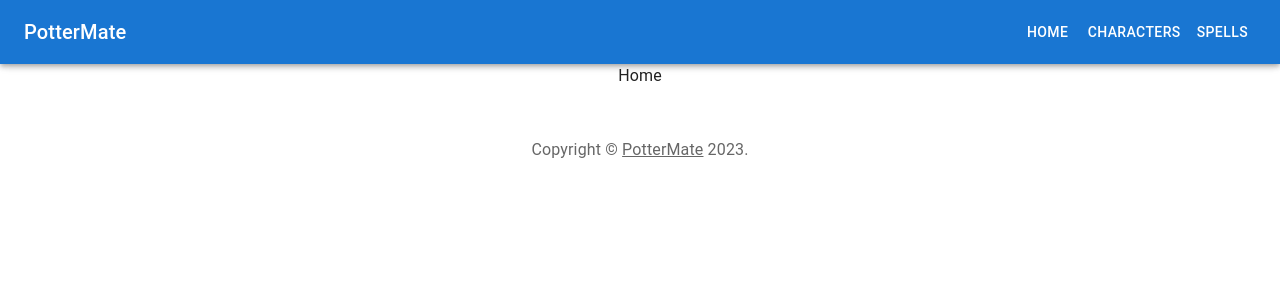
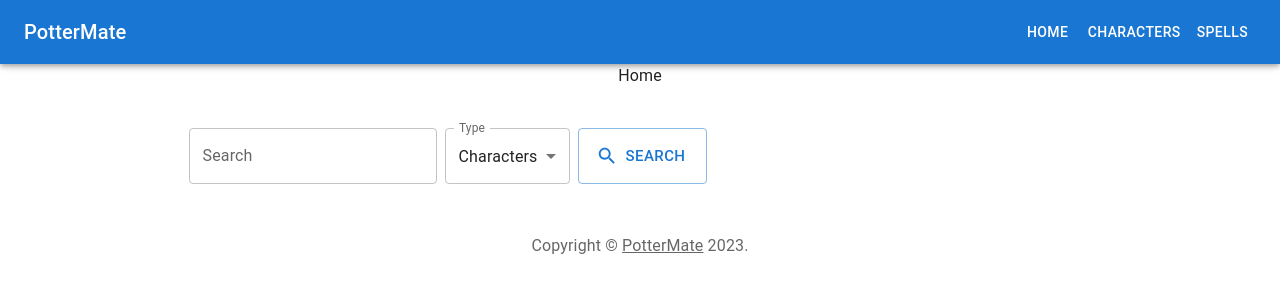
Before and after one commit to Nic-Horton/MaraudersMemoir, a React (Create React App) app: page / in a window 1280 px wide. Shown: the top 300 px of the page. Built offline with nearby package versions, Linux system fonts and the light colour scheme.

Commit message:
Added search bar to home page. Currently has no functionality.

```diff
--- /dev/null
+++ b/src/components/ForPages/SearchBar.jsx
@@ -0,0 +1,98 @@
+import React from 'react'
+import { Search } from "@mui/icons-material";
+import { Box, Button, MenuItem, TextField } from "@mui/material";
+import { useState } from "react";
+
+const searchTypes = [
+  {
+    value: "characters",
+    label: "Characters",
+  },
+  {
+    value: "potions",
+    label: "Potions",
+  },
+  {
+    value: "spells",
+    label: "Spells",
+  },
+];
+
+function SearchBar() {
+  const [searchType, setSearchType] = useState("characters");
+  const [search, setSearch] = useState("");
+
+  const handleChangeSearchType = (e) => {
+    const searchType = e.target.value;
+    setSearchType(searchType);
+  };
+
+  const handleChangeSearch = (e) => {
+    const search = e.target.value;
+    setSearch(search);
+  };
+
+  const handleSubmit = (e) => {
+    e.preventDefault();
+  };
+
+  return (
+    <Box
+      component="form"
+      sx={{
+        display: "flex",
+        gap: 1,
+        mt: 5,
+        justifyContent: "center",
+        width: {
+          xs: "100%",
+          sm: "70%",
+        },
+        flexDirection: {
+          xs: "column",
+          md: "row",
+        },
+        alignItems: {
+          xs: "stretch",
+          md: "stretch",
+        },
+      }}
+    >
+      <TextField
+        id="outlined-search-bar"
+        variant="outlined"
+        size="large"
+        type="search"
+        label="Search"
+        value={search}
+        onChange={handleChangeSearch}
+      />
+      <TextField
+        id="outlined-type-selector"
+        variant="outlined"
+        select
+        label="Type"
+        value={searchType}
+        onChange={handleChangeSearchType}
+      >
+        {searchTypes.map((type) => (
+          <MenuItem key={type.value} value={type.value}>
+            {type.label}
+          </MenuItem>
+        ))}
+      </TextField>
+      <Button
+        size="large"
+        type="submit"
+        onClick={handleSubmit}
+        variant="outlined"
+        aria-label="search"
+        startIcon={<Search />}
+      >
+        Search
+      </Button>
+    </Box>
+  )
+}
+
+export default SearchBar
--- a/src/pages/Characters.jsx
+++ b/src/pages/Characters.jsx
@@ -1,8 +1,18 @@
-import React from 'react'
+import React, { useEffect } from 'react'
+
 
 function Characters() {
+
+  useEffect(()=>{
+    fetch('https://api.potterdb.com/v1/characters?filter[name_cont_any]=Harry')
+    .then((res)=> res.json())
+    .then((data)=>console.log(data))
+  },[])
+
   return (
+    <>
     <div>Characters</div>
+    </>
   )
 }
 
--- a/src/pages/Home.jsx
+++ b/src/pages/Home.jsx
@@ -1,8 +1,12 @@
 import React from 'react'
+import SearchBar from '../components/ForPages/SearchBar'
 
 function Home() {
   return (
+    <>
     <div>Home</div>
+    <SearchBar/>
+    </>
   )
 }
 
```
